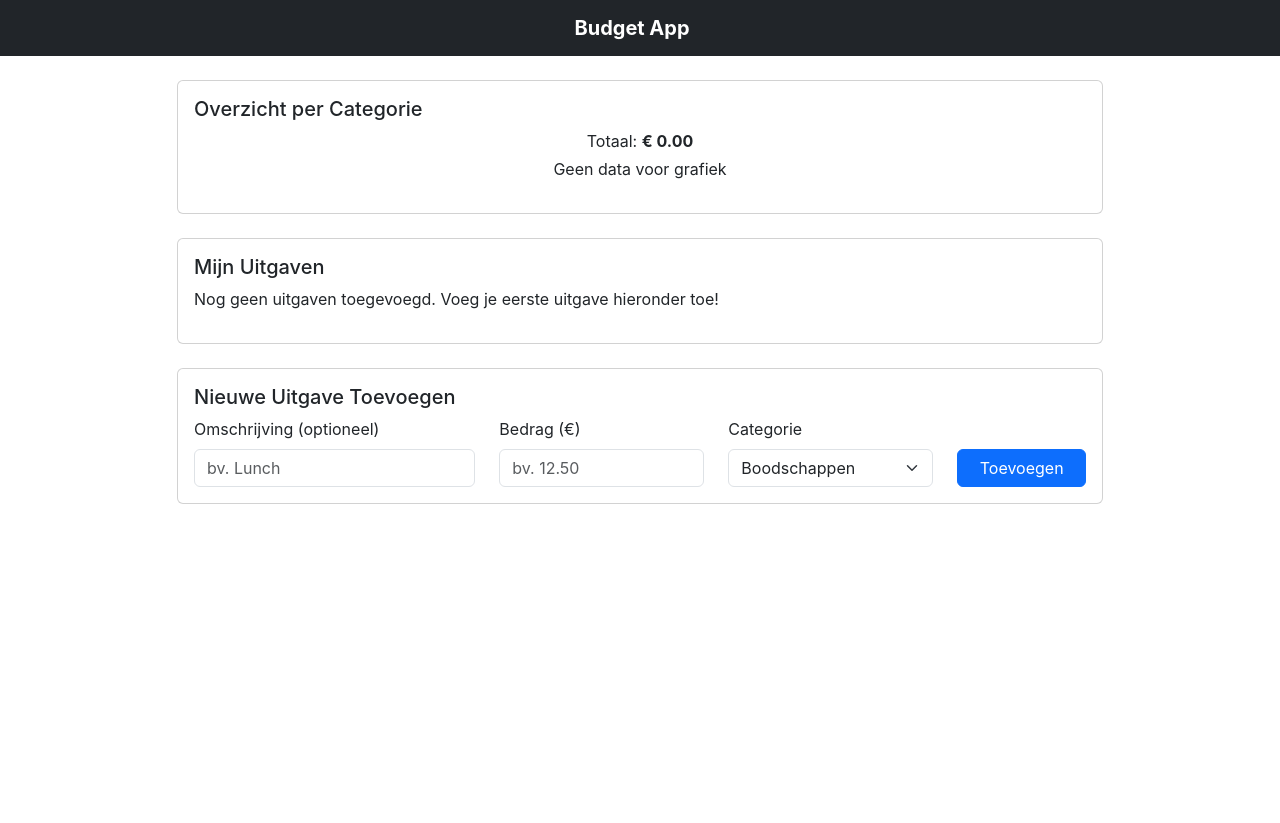
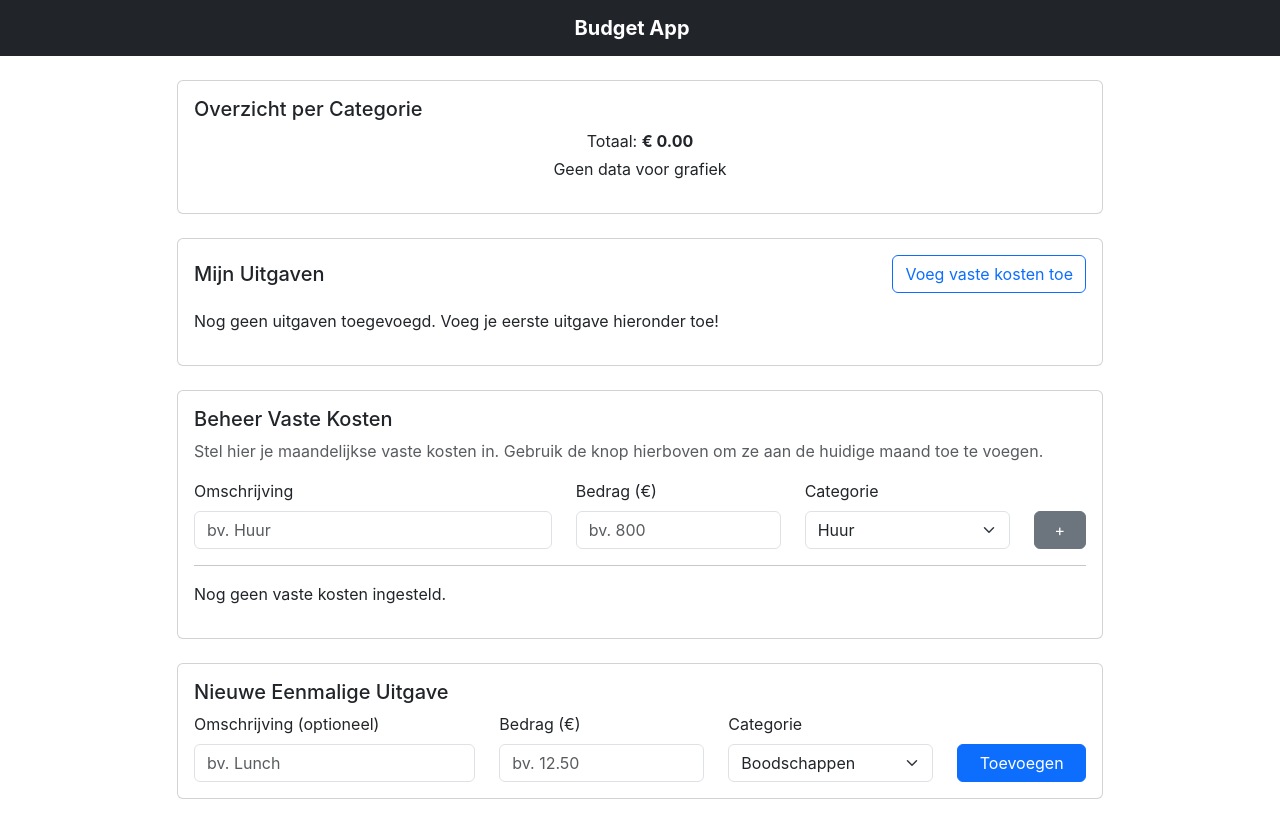
Before and after one commit to Keeposz/budget-app, a React (Create React App) app: page / in a window 1280 px wide. Before the commit the page ends 800 px from the top, so only its background shows below. Built offline with nearby package versions, Linux system fonts and the light colour scheme.

Commit message:
feat: Add fixed costs management

```diff
--- a/src/App.tsx
+++ b/src/App.tsx
@@ -1,29 +1,54 @@
 import React, { useState, useEffect } from 'react';
-import { Container, Navbar, Row, Col, Card } from 'react-bootstrap';
+import { Container, Navbar, Row, Col, Card, Button } from 'react-bootstrap';
 import { v4 as uuidv4 } from 'uuid';
 import './App.css';
 import { Expense } from './types';
 import ExpenseForm from './components/ExpenseForm';
 import ExpenseList from './components/ExpenseList';
 import CategoryChart from './components/CategoryChart';
+import FixedCostForm from './components/FixedCostForm';
+import FixedCostList from './components/FixedCostList';
 
 function App() {
+  // State for dynamic expenses
   const [expenses, setExpenses] = useState<Expense[]>(() => {
     const savedExpenses = localStorage.getItem('expenses');
     return savedExpenses ? JSON.parse(savedExpenses) : [];
+  });
+
+  // State for fixed cost templates
+  const [fixedCosts, setFixedCosts] = useState<Omit<Expense, 'id'>[]>(() => {
+    const savedFixedCosts = localStorage.getItem('fixed_costs');
+    return savedFixedCosts ? JSON.parse(savedFixedCosts) : [];
   });
 
   useEffect(() => {
     localStorage.setItem('expenses', JSON.stringify(expenses));
   }, [expenses]);
 
+  useEffect(() => {
+    localStorage.setItem('fixed_costs', JSON.stringify(fixedCosts));
+  }, [fixedCosts]);
+
   const addExpense = (expense: Omit<Expense, 'id'>) => {
-    setExpenses([...expenses, { ...expense, id: uuidv4() }]);
+    setExpenses(prevExpenses => [...prevExpenses, { ...expense, id: uuidv4() }]);
+  };
+
+  const addFixedCost = (fixedCost: Omit<Expense, 'id'>) => {
+    setFixedCosts([...fixedCosts, fixedCost]);
+  };
+
+  const deleteFixedCost = (index: number) => {
+    setFixedCosts(fixedCosts.filter((_, i) => i !== index));
+  };
+
+  const addFixedCostsToExpenses = () => {
+    // Voegt alle vaste kosten in één keer toe aan de uitgaven
+    fixedCosts.forEach(cost => addExpense(cost));
   };
 
   const totalAmount = expenses.reduce((total, expense) => total + expense.amount, 0);
 
-  // Data voorbereiden voor de grafiek
   const getChartData = () => {
     const categoryTotals: { [key: string]: number } = {};
     expenses.forEach(expense => {
@@ -38,15 +63,7 @@ function App() {
       labels: Object.keys(categoryTotals),
       datasets: [{
         data: Object.values(categoryTotals),
-        backgroundColor: [
-          '#FF6384',
-          '#36A2EB',
-          '#FFCE56',
-          '#4BC0C0',
-          '#9966FF',
-          '#FF9F40',
-          '#C9CBCF'
-        ],
+        backgroundColor: ['#FF6384', '#36A2EB', '#FFCE56', '#4BC0C0', '#9966FF', '#FF9F40', '#C9CBCF', '#2ECC71', '#E74C3C'],
         borderColor: '#fff',
         borderWidth: 1,
       }],
@@ -62,7 +79,6 @@ function App() {
       </Navbar>
 
       <Container className="mt-4">
-        {/* Row for Chart */}
         <Row className="mb-4">
           <Col md={{ span: 10, offset: 1 }}>
             <Card>
@@ -77,24 +93,39 @@ function App() {
           </Col>
         </Row>
 
-        {/* Row for Expense List */}
         <Row className="mb-4">
           <Col md={{ span: 10, offset: 1 }}>
             <Card>
               <Card.Body>
-                <Card.Title>Mijn Uitgaven</Card.Title>
+                <div className="d-flex justify-content-between align-items-center mb-3">
+                  <Card.Title className="mb-0">Mijn Uitgaven</Card.Title>
+                  <Button variant="outline-primary" onClick={addFixedCostsToExpenses}>Voeg vaste kosten toe</Button>
+                </div>
                 <ExpenseList expenses={expenses} />
               </Card.Body>
             </Card>
           </Col>
         </Row>
 
-        {/* Row for Expense Form */}
         <Row className="mb-4">
           <Col md={{ span: 10, offset: 1 }}>
             <Card>
               <Card.Body>
-                <Card.Title>Nieuwe Uitgave Toevoegen</Card.Title>
+                <Card.Title>Beheer Vaste Kosten</Card.Title>
+                <p className="text-muted">Stel hier je maandelijkse vaste kosten in. Gebruik de knop hierboven om ze aan de huidige maand toe te voegen.</p>
+                <FixedCostForm onAddFixedCost={addFixedCost} />
+                <hr />
+                <FixedCostList fixedCosts={fixedCosts} onDelete={deleteFixedCost} />
+              </Card.Body>
+            </Card>
+          </Col>
+        </Row>
+
+        <Row className="mb-4">
+          <Col md={{ span: 10, offset: 1 }}>
+            <Card>
+              <Card.Body>
+                <Card.Title>Nieuwe Eenmalige Uitgave</Card.Title>
                 <ExpenseForm onAddExpense={addExpense} />
               </Card.Body>
             </Card>
--- /dev/null
+++ b/src/components/FixedCostForm.tsx
@@ -0,0 +1,77 @@
+import React, { useState } from 'react';
+import { Form, Button, Col, Row } from 'react-bootstrap';
+import { Expense } from '../types';
+
+interface FixedCostFormProps {
+  onAddFixedCost: (fixedCost: Omit<Expense, 'id'>) => void;
+}
+
+const FixedCostForm: React.FC<FixedCostFormProps> = ({ onAddFixedCost }) => {
+  const [description, setDescription] = useState('');
+  const [amount, setAmount] = useState('');
+  const [category, setCategory] = useState('Huur');
+
+  const handleSubmit = (event: React.FormEvent) => {
+    event.preventDefault();
+    if (!description || !amount) {
+      alert('Vul een omschrijving en bedrag in.');
+      return;
+    }
+    onAddFixedCost({
+      description,
+      amount: parseFloat(amount),
+      category
+    });
+    setDescription('');
+    setAmount('');
+  };
+
+  return (
+    <Form onSubmit={handleSubmit}>
+      <Row className="align-items-end">
+        <Col md={5}>
+          <Form.Group controlId="fixedDescription">
+            <Form.Label>Omschrijving</Form.Label>
+            <Form.Control
+              type="text"
+              value={description}
+              onChange={(e) => setDescription(e.target.value)}
+              placeholder="bv. Huur"
+            />
+          </Form.Group>
+        </Col>
+        <Col md={3}>
+          <Form.Group controlId="fixedAmount">
+            <Form.Label>Bedrag (€)</Form.Label>
+            <Form.Control
+              type="number"
+              value={amount}
+              onChange={(e) => setAmount(e.target.value)}
+              placeholder="bv. 800"
+            />
+          </Form.Group>
+        </Col>
+        <Col md={3}>
+          <Form.Group controlId="fixedCategory">
+            <Form.Label>Categorie</Form.Label>
+            <Form.Select value={category} onChange={(e) => setCategory(e.target.value)}>
+              <option>Huur</option>
+              <option>Nutsvoorzieningen</option>
+              <option>Belastingen</option>
+              <option>Boodschappen</option>
+              <option>Vrije tijd</option>
+              <option>Mobiliteit</option>
+              <option>Shopping</option>
+              <option>Overig</option>
+            </Form.Select>
+          </Form.Group>
+        </Col>
+        <Col md={1} className="d-flex align-items-end">
+          <Button variant="secondary" type="submit" className="w-100">+</Button>
+        </Col>
+      </Row>
+    </Form>
+  );
+};
+
+export default FixedCostForm;
--- /dev/null
+++ b/src/components/FixedCostList.tsx
@@ -0,0 +1,33 @@
+import React from 'react';
+import { ListGroup, Button, Badge } from 'react-bootstrap';
+import { Expense } from '../types';
+
+interface FixedCostListProps {
+  fixedCosts: Omit<Expense, 'id'>[];
+  onDelete: (index: number) => void;
+}
+
+const FixedCostList: React.FC<FixedCostListProps> = ({ fixedCosts, onDelete }) => {
+  if (fixedCosts.length === 0) {
+    return <p>Nog geen vaste kosten ingesteld.</p>;
+  }
+
+  return (
+    <ListGroup>
+      {fixedCosts.map((cost, index) => (
+        <ListGroup.Item key={index} className="d-flex justify-content-between align-items-center">
+          <div className="ms-2 me-auto">
+            <div className="fw-bold">{cost.description}</div>
+            {cost.category}
+          </div>
+          <Badge bg="secondary" pill className="me-2">
+            € {cost.amount.toFixed(2)}
+          </Badge>
+          <Button variant="danger" size="sm" onClick={() => onDelete(index)}>X</Button>
+        </ListGroup.Item>
+      ))}
+    </ListGroup>
+  );
+};
+
+export default FixedCostList;
```
